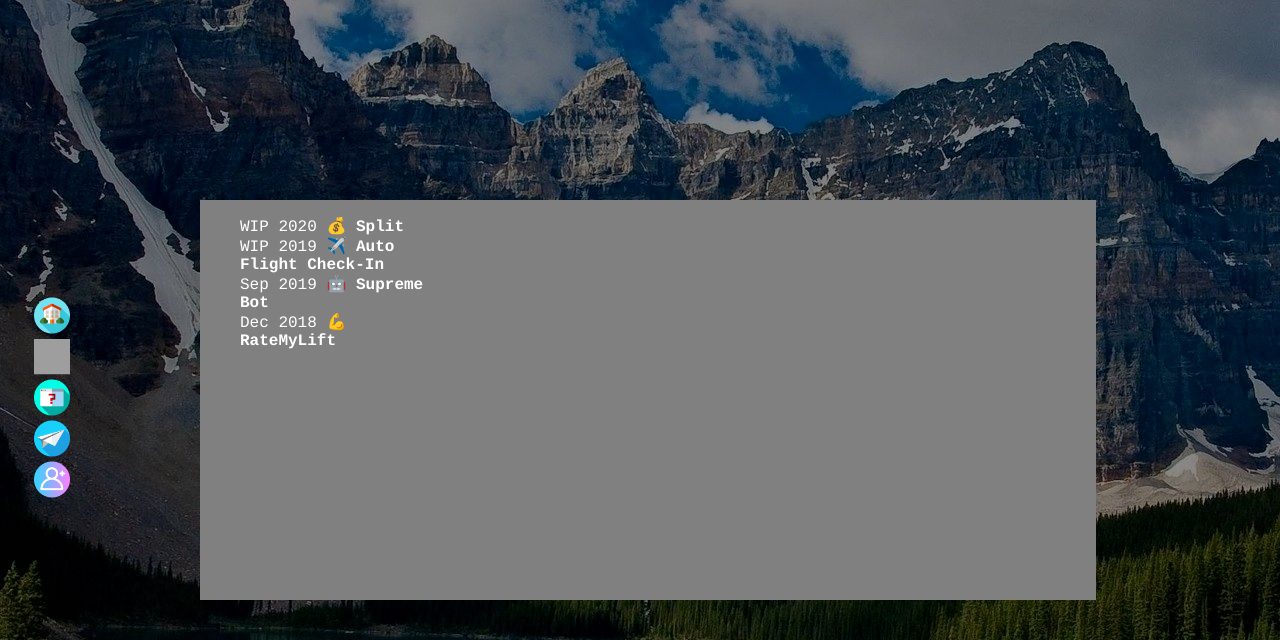
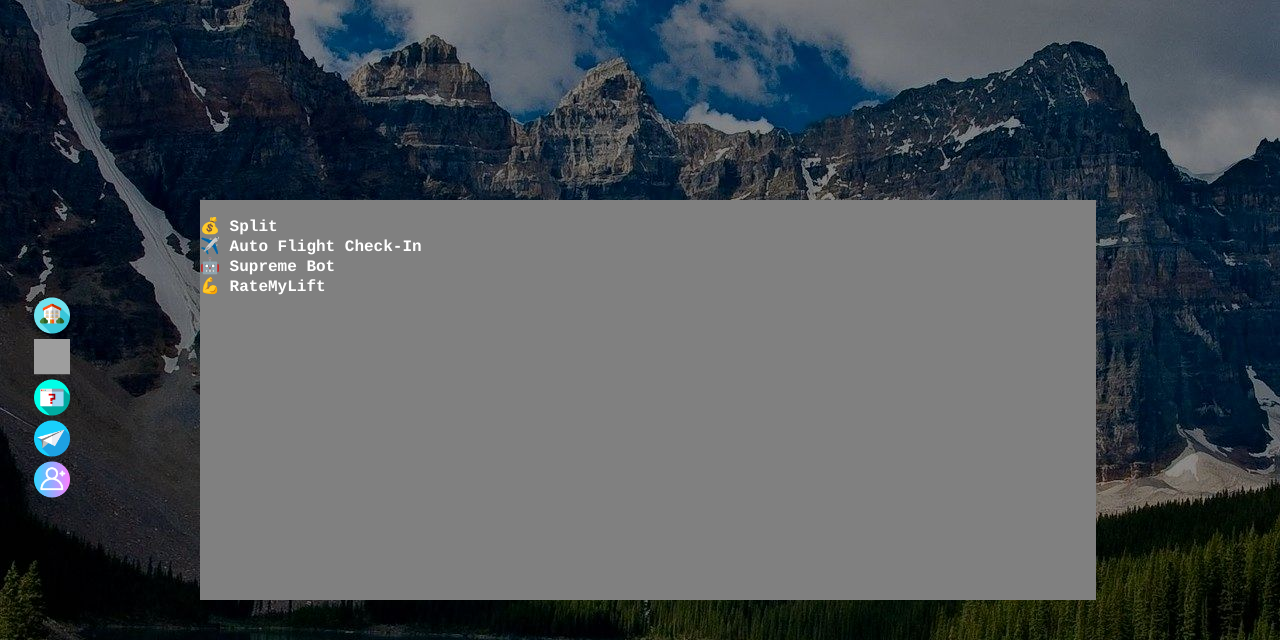
Before and after one commit to sarveshkalwit/My-Website, a Flask app: page /ventures in a window 1280 px wide. Shown: the top 640 px of the page. Run offline with Flask 2, Linux system fonts and the light colour scheme; grey boxes are pictures that could not be loaded.

Commit message:
removed dates and updated list format

```diff
--- a/static/css/styles.css
+++ b/static/css/styles.css
@@ -215,4 +215,5 @@ form p {
 	list-style-type: none;
 	float: left;
 	text-align: left;
+	padding-left: 0px;
 }
--- a/templates/ventures.html
+++ b/templates/ventures.html
@@ -10,25 +10,21 @@
 		<div id="div-ventures-list">
 			<ul id="ventures-list">
 				<li class="venture" id="venture-split">
-					<span class="date">WIP 2020</span>
 					<span class="emoji">💰</span>
 					<b>Split</b>
 				</li>
 
 				<li class="venture" id="venture-autoflightcheckin">
-					<span class="date">WIP 2019</span>
 					<span class="emoji">✈️</span>
 					<b>Auto Flight Check-In</b>
 				</li>
 
 				<li class="venture" id="venture-supremebot">
-					<span class="date">Sep 2019</span>
 					<span class="emoji">🤖</span>
 					<b>Supreme Bot</b>
 				</li>
 
 				<li class="venture" id="venture-ratemylift">
-					<span class="date">Dec 2018</span>
 					<span class="emoji">💪</span>
 					<b>RateMyLift</b>
 				</li>
```
